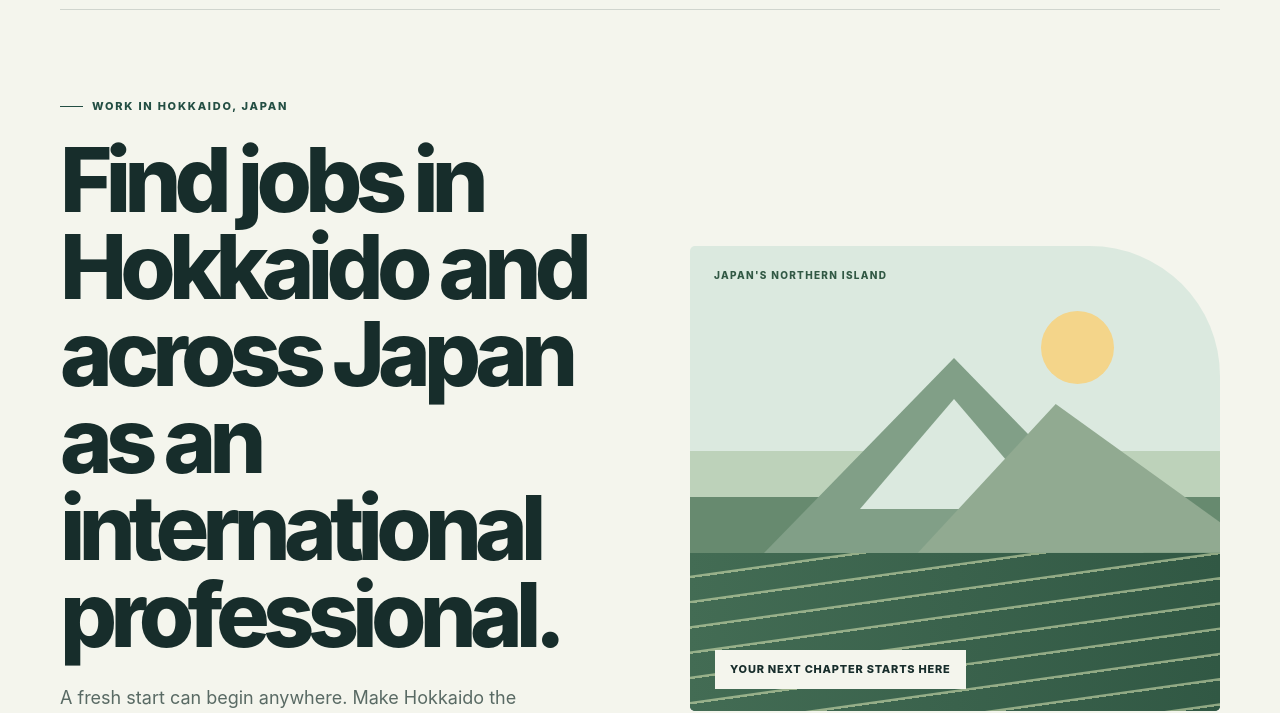
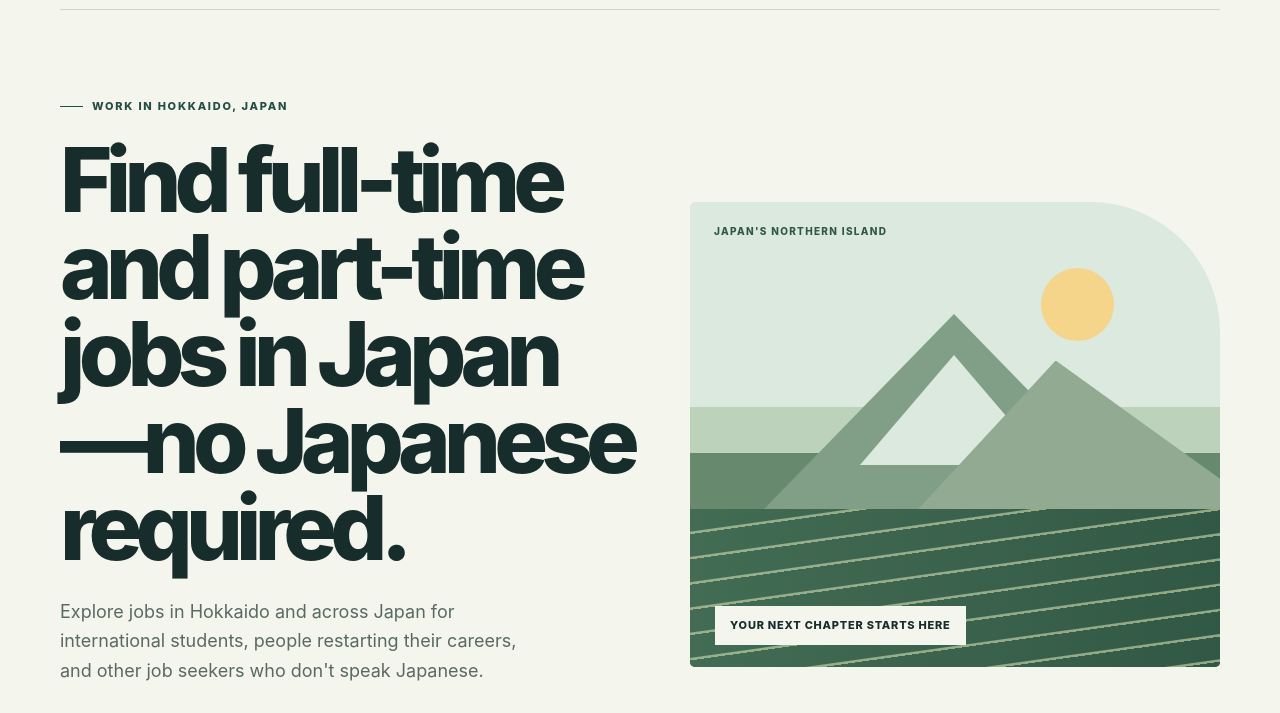
Before and after one commit to geetanjali8487-lgtm/Hokkaido-Work, a plain HTML site: page index.html in a window 1280 px wide. Shown: the part 66-779 px from the top of the page. Drawn offline with Linux system fonts and the light colour scheme.

Commit message:
Include students and career restarters in job search copy

```diff
--- a/index.html
+++ b/index.html
@@ -47,8 +47,8 @@
       <section class="hero">
         <div>
           <div class="eyebrow">Work in Hokkaido, Japan</div>
-          <h1>Find jobs in Hokkaido and across Japan as an international professional.</h1>
-          <p class="lead">A fresh start can begin anywhere. Make Hokkaido the place where meaningful work and a little more space come together.</p>
+          <h1>Find full-time and part-time jobs in Japan—no Japanese required.</h1>
+          <p class="lead">Explore jobs in Hokkaido and across Japan for international students, people restarting their careers, and other job seekers who don't speak Japanese.</p>
           <div class="buttons"><a class="btn btn-dark" href="#get-started">Explore your next step <span class="arrow">↗</span></a><a class="btn btn-line" href="#why-hokkaido">Why Hokkaido <span class="arrow">↓</span></a></div>
         </div>
         <div class="art" role="img" aria-label="Illustration of Hokkaido's green fields, lake, and mountains"><span class="note">Japan's northern island</span><span class="sun"></span><span class="mountain"></span><span class="ridge"></span><span class="lake"></span><span class="field"></span><span class="art-label">Your next chapter starts here</span></div>
```
